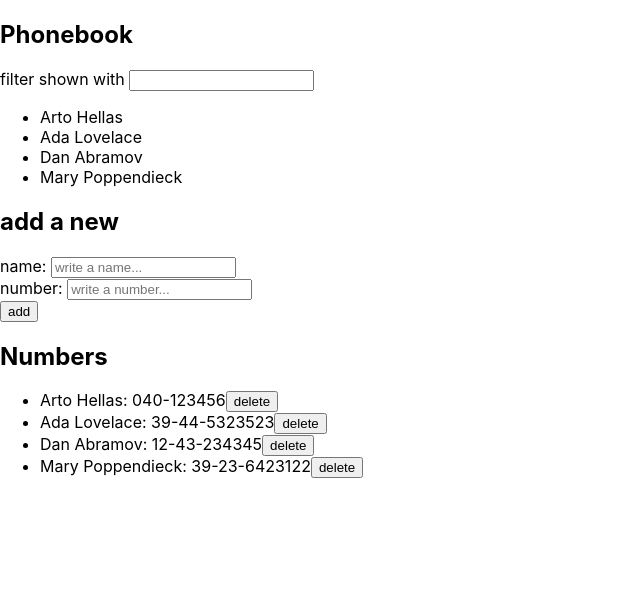
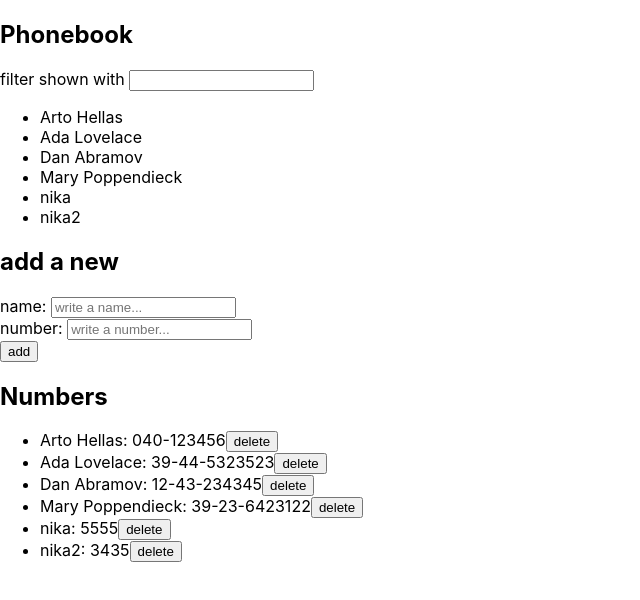
Before and after one commit to mikhita/part2, a React (Create React App) app: page / in a window 1280 px wide. Shown: the top 600 px of the page, without its empty margins (0-640 px from the left). Built offline with nearby package versions, Linux system fonts and the light colour scheme; data requests are answered from the project's data file.

Commit message:
I add the way to generate new json file with unique ids for person items

```diff
--- a/db.json
+++ b/db.json
@@ -19,6 +19,16 @@
       "name": "Mary Poppendieck",
       "number": "39-23-6423122",
       "id": 4
+    },
+    {
+      "name": "nika",
+      "number": "5555",
+      "id": 5
+    },
+    {
+      "name": "nika2",
+      "number": "3435",
+      "id": 6
     }
   ]
 }
--- a/src/components/PhoneBook.js
+++ b/src/components/PhoneBook.js
@@ -35,7 +35,6 @@ const PhoneBook = () => {
   const filteredArray = persons.filter((person) =>
     person.name.includes(searchName)
   );
-  // console.log("persons is" + persons.length);
 
   function canAddObject(array, newObject) {
     for (let i = 0; i < array.length; i++) {
@@ -78,7 +77,21 @@ const PhoneBook = () => {
       const deletePerson = { ...person };
 
       await personsServices.delet(id, deletePerson).then((response) => {
-        setPersons(persons.filter((p) => p.id !== id));
+        if (
+          window.confirm(`Do you really want to delete ${deletePerson.name} ?`)
+        ) {
+          alert(`person with name: ${deletePerson.name} has been deleted`);
+        }
+        // Filter the existing persons array to exclude the person with the specified id
+        const updatedPersons = persons.filter((p) => p.id !== id);
+
+        // Re-assign IDs to the remaining persons
+        updatedPersons.forEach((person, index) => {
+          person.id = index + 1;
+        });
+
+        // Set the state of persons to the updated array
+        setPersons(updatedPersons);
       });
     } catch (error) {
       alert(`the person '${person.name}' was already deleted from server`);
```
